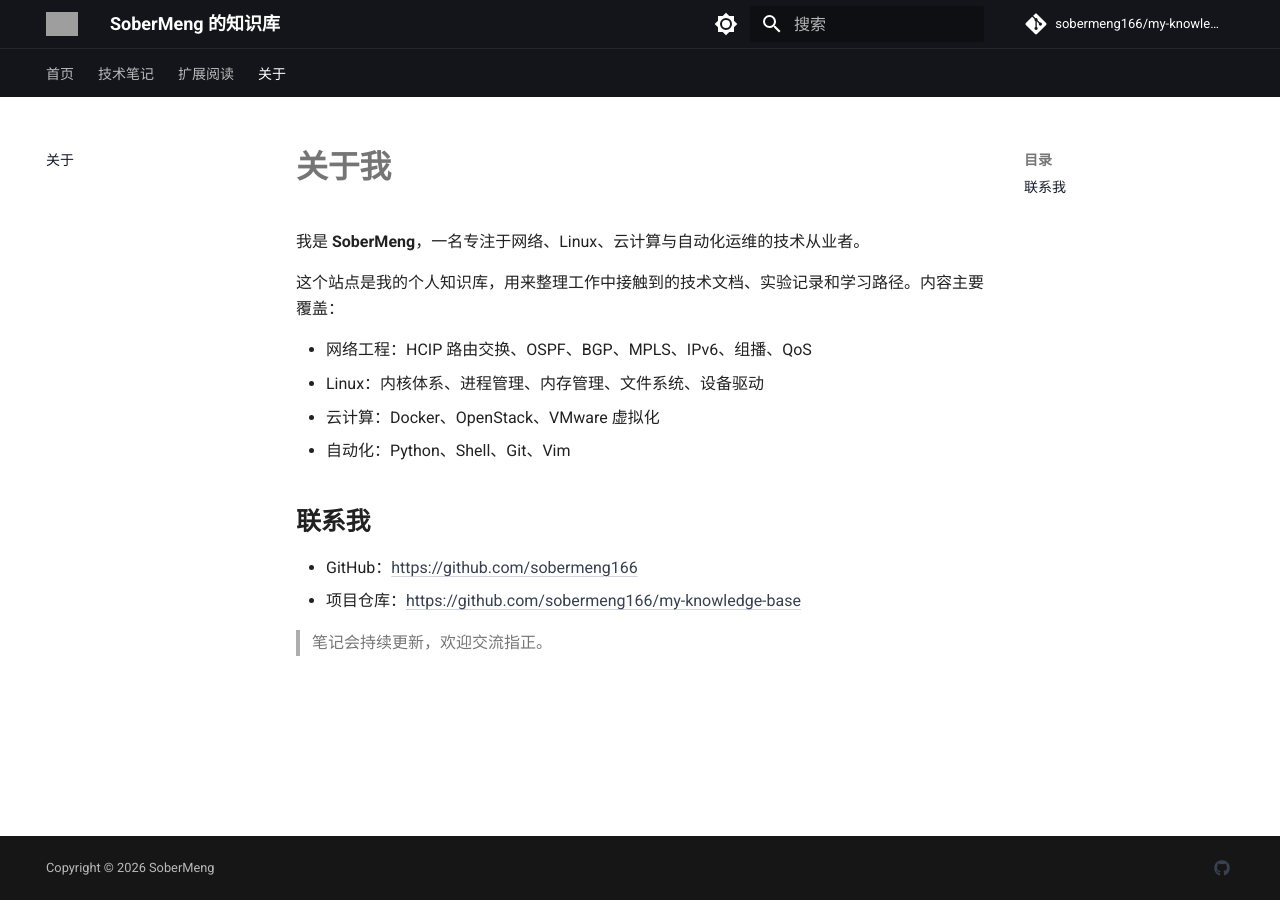
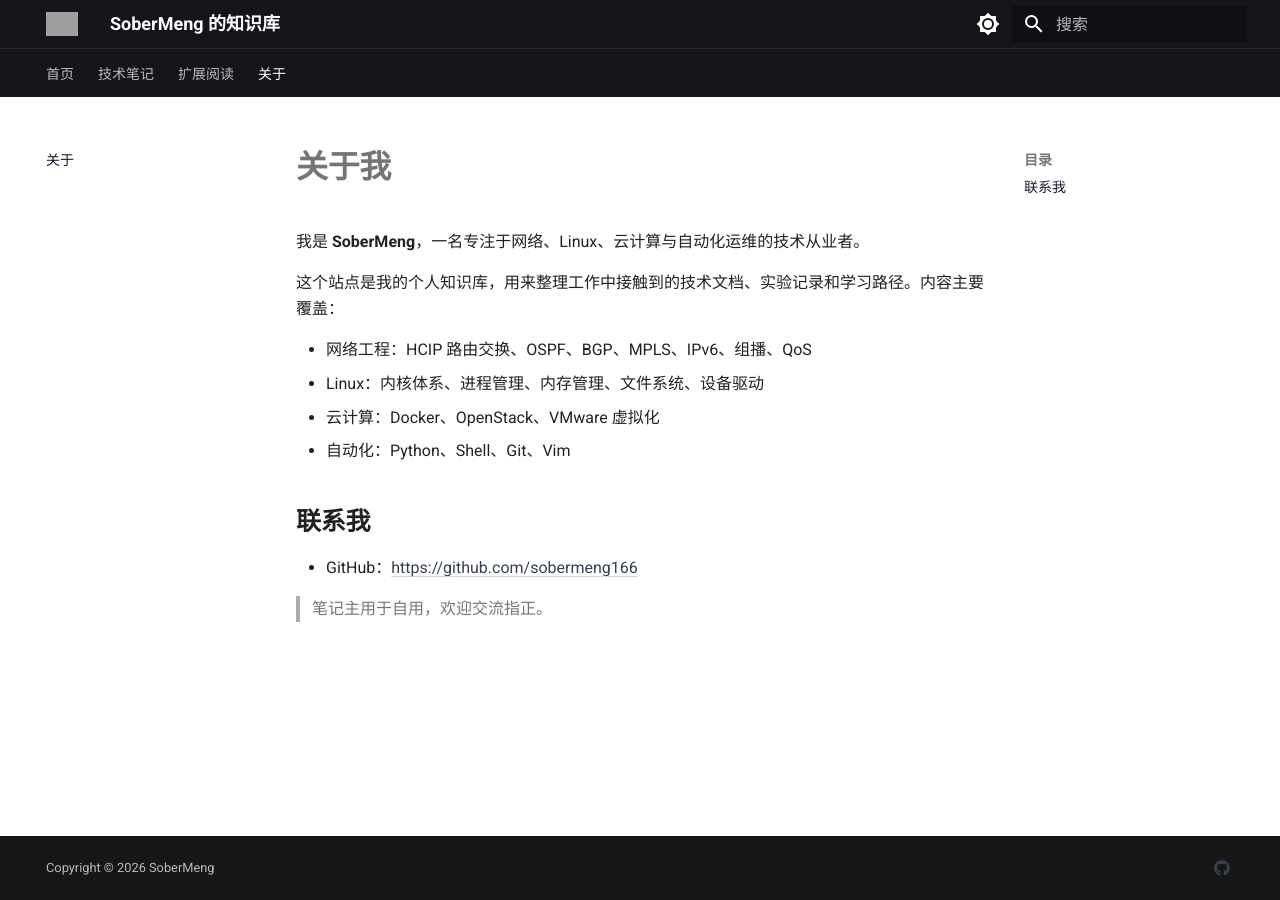
Before and after one commit to sobermeng166/my-knowledge-blog, an MkDocs documentation site: the page built from docs/about.md, in a window 1280 px wide. Built offline with MkDocs 1.6.1 and Material for MkDocs 9.7.7, drawn with Linux system fonts in a browser that asks for light colours; comment, search, counter and statistics services are not loaded; grey boxes are pictures that could not be loaded.

Commit message:
Remove repository links from site

```diff
--- a/docs/about.md
+++ b/docs/about.md
@@ -12,6 +12,5 @@
 ## 联系我
 
 - GitHub：<https://github.com/sobermeng166>
-- 项目仓库：<https://github.com/sobermeng166/my-knowledge-base>
 
-> 笔记会持续更新，欢迎交流指正。
+> 笔记主用于自用，欢迎交流指正。
--- a/mkdocs.yml
+++ b/mkdocs.yml
@@ -2,10 +2,6 @@ site_name: SoberMeng 的知识库
 site_description: 网络、Linux、云计算与自动化运维笔记
 site_author: SoberMeng
 site_url: !ENV [SITE_URL, "http://10.24.32.143:28080/"]
-
-repo_url: https://github.com/sobermeng166/my-knowledge-blog
-repo_name: sobermeng166/my-knowledge-blog
-edit_uri: edit/main/docs/
 
 theme:
   name: material
```
